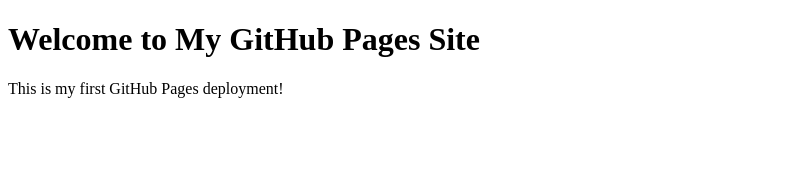
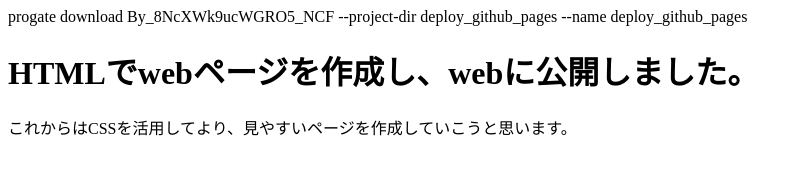
Before and after one commit to yamaguchit12159-jpg/my-first-web-app, a plain HTML site: page index.html in a window 1280 px wide. Shown: the whole page, without its empty margins (0-802 px from the left). Drawn offline with Linux system fonts and the light colour scheme.

Commit message:
Add files via upload
自己紹介に変更しました

```diff
--- a/index.html
+++ b/index.html
@@ -1,12 +1,13 @@
+progate download By_8NcXWk9ucWGRO5_NCF --project-dir deploy_github_pages --name deploy_github_pages
 <!DOCTYPE html>
 <html lang="en">
 <head>
     <meta charset="UTF-8">
     <meta name="viewport" content="width=device-width, initial-scale=1.0">
-    <title>My GitHub Pages Site</title>
+    <title>私の名前は山口　卓馬です。</title>
 </head>
 <body>
-    <h1>Welcome to My GitHub Pages Site</h1>
-    <p>This is my first GitHub Pages deployment!</p>
+    <h1>HTMLでwebページを作成し、webに公開しました。</h1>
+    <p>これからはCSSを活用してより、見やすいページを作成していこうと思います。</p>
 </body>
 </html>
```
